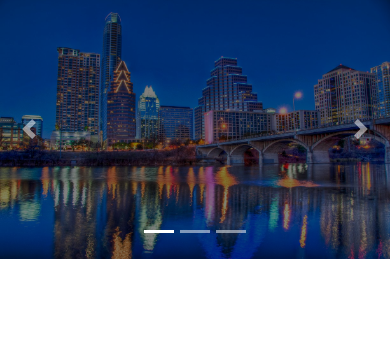
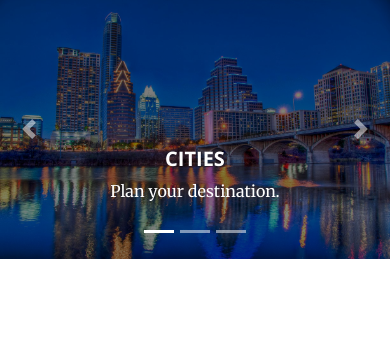
Before and after one commit to ajipsum/roadtripr, a Flask app: page / in a window 390 px wide. Shown: the part 494-844 px from the top of the page. Run offline with Flask 2, Linux system fonts and the light colour scheme; some libraries are stand-ins or nearby versions.

Commit message:
Small change

```diff
--- a/app/templates/index.html
+++ b/app/templates/index.html
@@ -28,7 +28,7 @@
       <a href="/cities">
         <img class="d-block w-100 darken" src="{{url_for('static', filename='img/city.jpg')}}" alt="Cities">
       </a>
-      <div class="carousel-caption d-none d-md-block">
+      <div class="carousel-caption d-md-block">
         <h5 class="text-uppercase"><strong>Cities</strong></h5>
         <p>Plan your destination.</p>
       </div>
@@ -37,7 +37,7 @@
       <a href="/restaurants">
         <img class="d-block w-100 darken" src="{{url_for('static', filename='img/restaurant.jpg')}}" alt="Restaurant">
       </a>
-      <div class="carousel-caption d-none d-md-block">
+      <div class="carousel-caption d-md-block">
         <h5 class="text-uppercase"><strong>Restaurants</strong></h5>
         <p>Plan your meals.</p>
       </div>
@@ -46,7 +46,7 @@
       <a href="/parks">
         <img class="d-block w-100 darken" src="{{url_for('static', filename='img/park.jpg')}}" alt="Cities">
       </a>
-      <div class="carousel-caption d-none d-md-block">
+      <div class="carousel-caption d-md-block">
         <h5 class="text-uppercase"><strong>Parks</strong></h5>
         <p>Plan your adventure.</p>
       </div>
```
